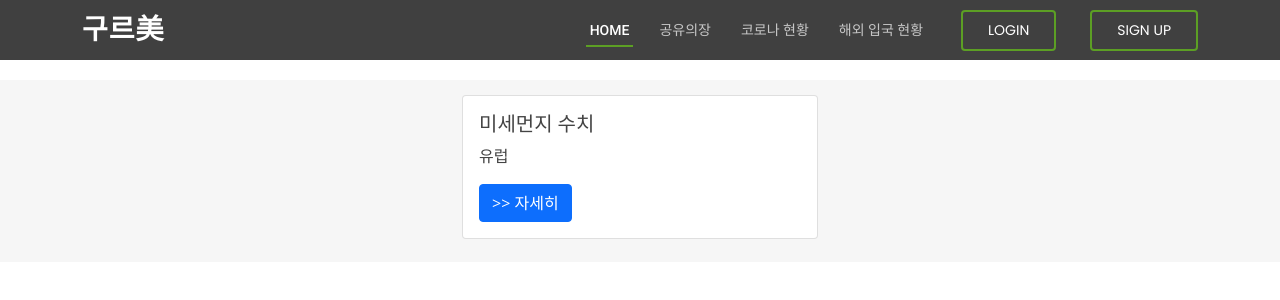
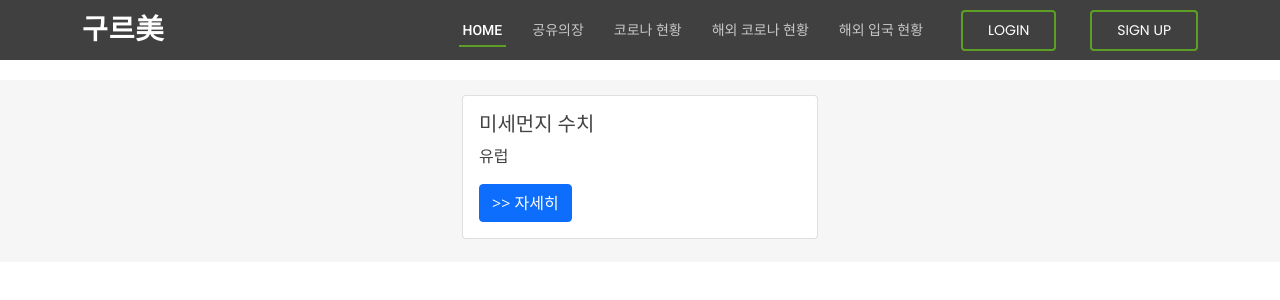
Before and after one commit to soyeonJeonDEV/Cloudme, a Django app: page /abroad_checker in a window 1280 px wide. Shown: the top 300 px of the page. Run offline with Django 3.2, Linux system fonts and the light colour scheme; data that the repository does not hold is empty; some libraries are stand-ins or nearby versions.

Commit message:
add covid

```diff
--- a/django/config/urls.py
+++ b/django/config/urls.py
@@ -28,4 +28,5 @@
     path('dust_checker', include('dust_checker.urls')),
     path('table', include('table.urls')),
     path('abroad_checker', include('abroad_checker.urls')),
+    path('covid/', include('covid.urls')),
 ]
--- a/django/templates/header.html
+++ b/django/templates/header.html
@@ -23,6 +23,7 @@
         <li><a class="nav-link scrollto active" href="/">Home</a></li>
         <li><a class="nav-link scrollto " href="{% url 'board:index' %}">공유의장</a></li>
         <li><a class="nav-link scrollto" href="{% url 'covid_checker:index' %}">코로나 현황</a></li>
+        <li><a class="nav-link scrollto" href="{% url 'covid:index' %}">해외 코로나 현황</a></li>
         <li><a class="nav-link scrollto" href="{% url 'table:index' %}">해외 입국 현황</a></li>
         {% if user.is_authenticated %}
         <li><a class="getstarted scrollto" href="{% url 'common:logout' %}">Logout</a></li>
```
